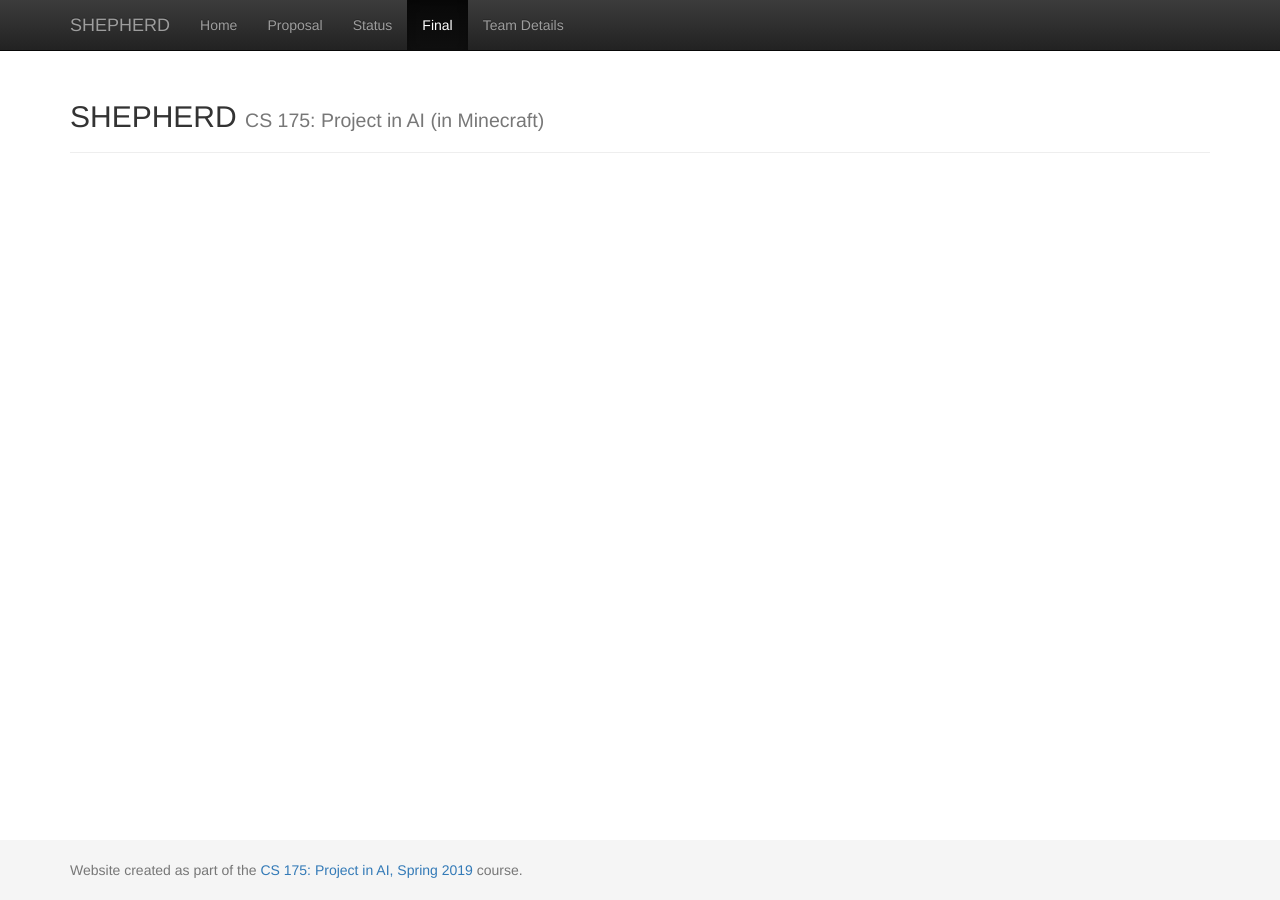
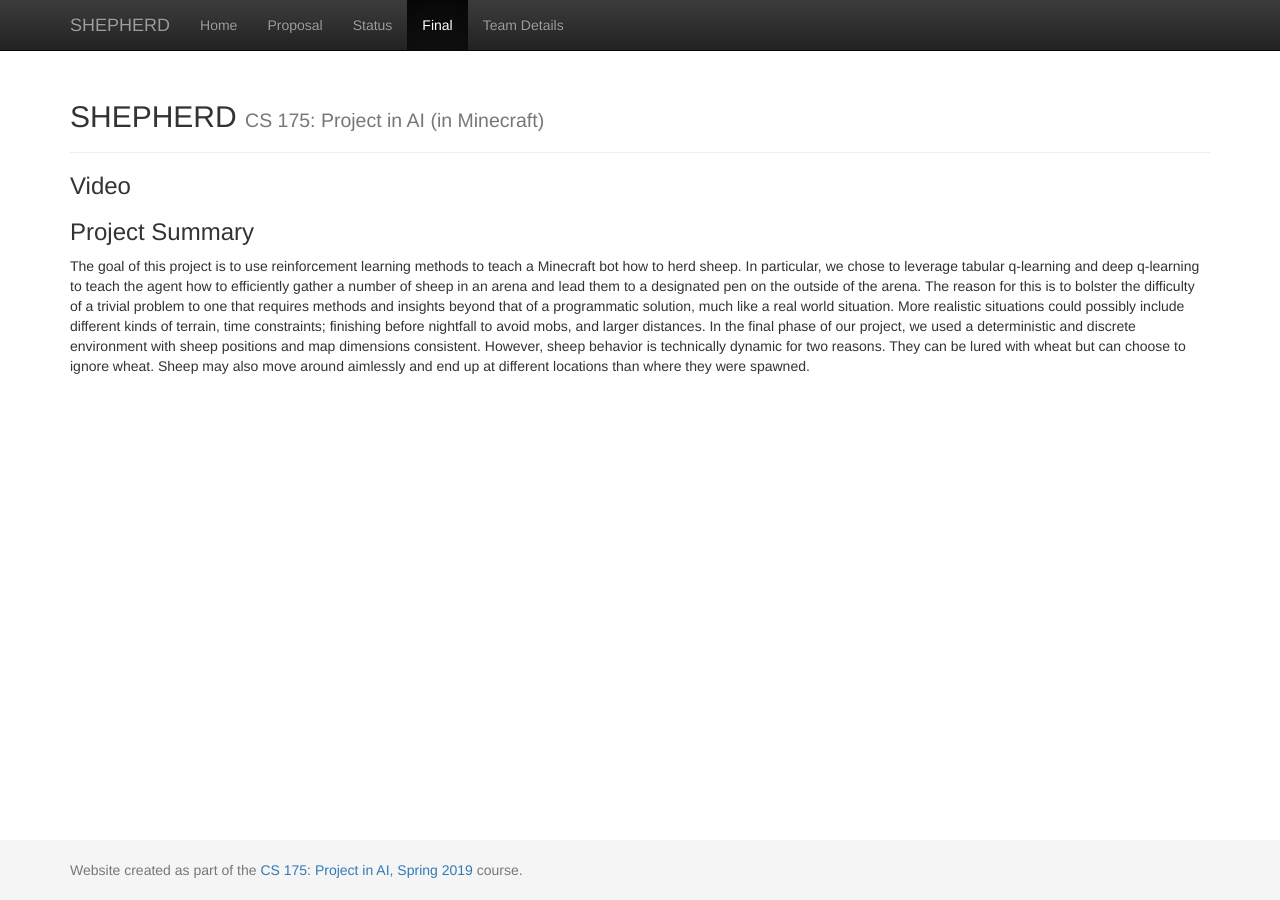
Before and after one commit to joycele/Shepherd, a Jekyll site: the page built from docs/final.md, in a window 1280 px wide. Built offline with Jekyll 4.4.1, drawn with Linux system fonts in a browser that asks for light colours.

Commit message:
Update project summary

```diff
--- a/docs/final.md
+++ b/docs/final.md
@@ -2,3 +2,8 @@
 layout: default
 title: Final Report
 ---
+
+### Video
+
+### Project Summary
+The goal of this project is to use reinforcement learning methods to teach a Minecraft bot how to herd sheep. In particular, we chose to leverage tabular q-learning and deep q-learning to teach the agent how to efficiently gather a number of sheep in an arena and lead them to a designated pen on the outside of the arena. The reason for this is to bolster the difficulty of a trivial problem to one that requires methods and insights beyond that of a programmatic solution, much like a real world situation. More realistic situations could possibly include different kinds of terrain, time constraints; finishing before nightfall to avoid mobs, and larger distances. In the final phase of our project, we used a deterministic and discrete environment with sheep positions and map dimensions consistent. However, sheep behavior is technically dynamic for two reasons. They can be lured with wheat but can choose to ignore wheat. Sheep may also move around aimlessly and end up at different locations than where they were spawned.
```
